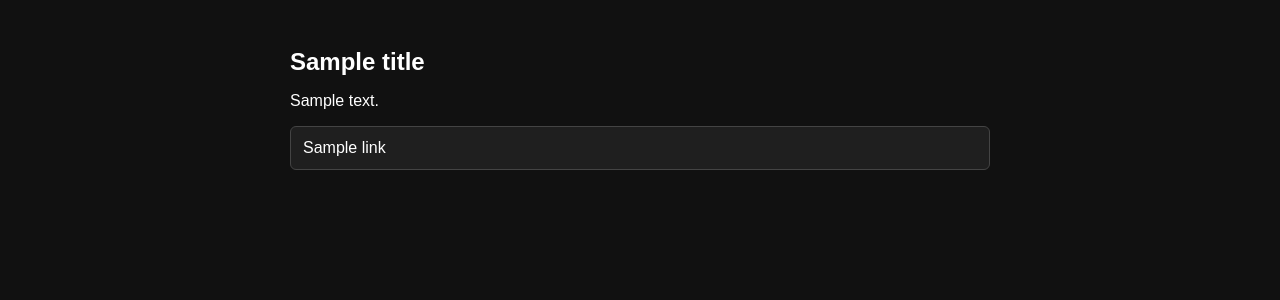
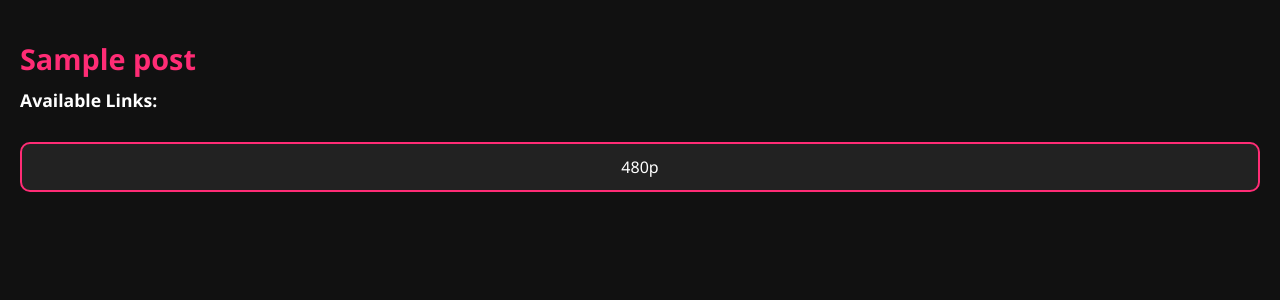
Before and after one commit to skcreator7/Test, a Python web app: template templates/watch.html in a window 1280 px wide. Shown: the top 300 px of the page. Run offline with Jinja, Linux system fonts and the light colour scheme; the template is opened without the code that fills it: most values are stand-ins (such as "Sample title", 1, 10 or a date in 2020).

Commit message:
Update watch.html

```diff
--- a/templates/watch.html
+++ b/templates/watch.html
@@ -1,52 +1,81 @@
 <!DOCTYPE html>
 <html lang="en">
 <head>
-  <meta charset="UTF-8" />
-  <meta name="viewport" content="width=device-width, initial-scale=1.0"/>
-  <title>{{ title }}</title>
+    <meta charset="UTF-8">
+    <title>{{ post.title }}</title>
+    <meta name="viewport" content="width=device-width, initial-scale=1">
     <style>
         body {
-      font-family: Arial, sans-serif;
-      background-color: #111;
-      color: #fff;
+            margin: 0;
+            font-family: "Segoe UI", sans-serif;
+            background: #111;
+            color: white;
             padding: 20px;
         }
-    .container {
-      max-width: 700px;
-      margin: auto;
+
+        h1 {
+            color: #ff2c75;
+            font-size: 1.8em;
+            margin-bottom: 10px;
         }
-    .link-button {
-      display: block;
-      background-color: #1f1f1f;
+
+        .buttons {
+            display: flex;
+            flex-direction: column;
+            gap: 12px;
+            margin-top: 30px;
+        }
+
+        .btn {
+            background: #222;
+            border: 2px solid #ff2c75;
+            border-radius: 10px;
+            color: white;
+            padding: 12px;
+            font-size: 1em;
+            text-align: center;
+            text-decoration: none;
+            transition: all 0.3s;
+        }
+
+        .btn:hover {
+            background: #ff2c75;
             color: #fff;
-      padding: 12px;
-      margin: 10px 0;
-      text-decoration: none;
-      border: 1px solid #444;
-      border-radius: 6px;
-      transition: background 0.2s;
         }
-    .link-button:hover {
-      background-color: #333;
+
+        .label {
+            font-size: 1.1em;
+            margin-bottom: 10px;
+            font-weight: 600;
         }
-    .quality-480p { background-color: #3a3a3a; }
-    .quality-720p { background-color: #2a2a2a; }
-    .quality-1080p { background-color: #1a1a1a; }
-    .episode { background-color: #444; }
-    h2 {
-      margin-bottom: 15px;
+
+        @media screen and (min-width: 600px) {
+            .buttons {
+                flex-direction: row;
+                flex-wrap: wrap;
+            }
+            .btn {
+                flex: 1 0 30%;
+                min-width: 120px;
+            }
         }
     </style>
 </head>
 <body>
-  <div class="container">
-    <h2>{{ title }}</h2>
-    <p>{{ text }}</p>
+
+    <h1>{{ post.title }}</h1>
+
+    <div class="label">Available Links:</div>
+    <div class="buttons">
+        {% set labels = ['480p', '720p', '1080p', 'Episode 1', 'Episode 2', 'Episode 3', 'Episode 4', 'Episode 5', 'Episode 6', 'Episode 7', 'Episode 8', 'Episode 9', 'Episode 10'] %}
         {% for link in links %}
-      <a class="link-button {{ link.quality_class }}" href="{{ link.url }}" target="_blank">
-        {{ link.label }}
-      </a>
+            {% if links|length <= 3 %}
+                <a href="{{ link }}" target="_blank" class="btn">{{ labels[loop.index0] }}</a>
+            {% else %}
+                <a href="{{ link }}" target="_blank" class="btn">Episode {{ loop.index }}</a>
+            {% endif %}
         {% endfor %}
     </div>
+
 </body>
 </html>
```
Lines whose indentation alone changed are shown as unchanged.
